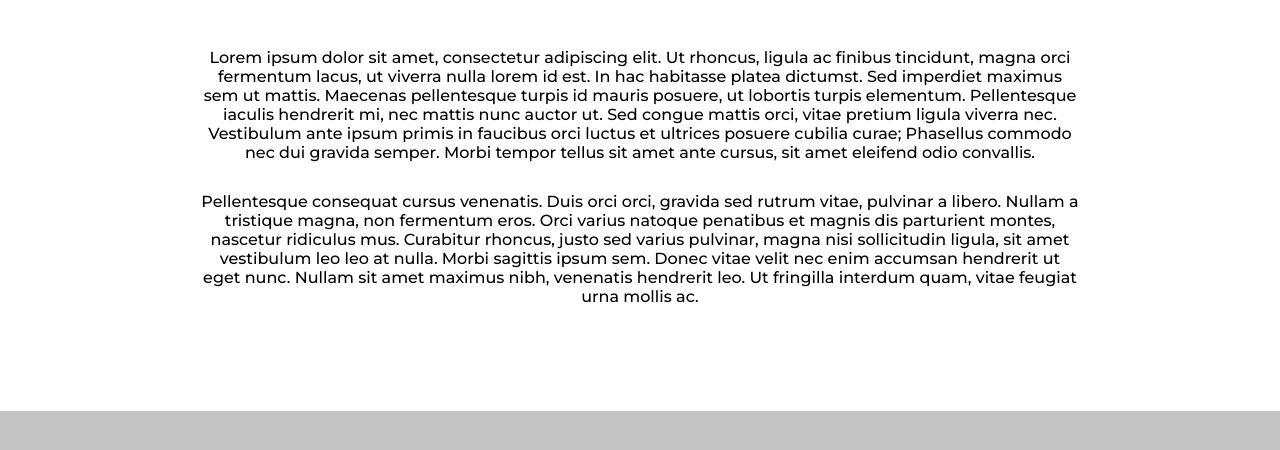
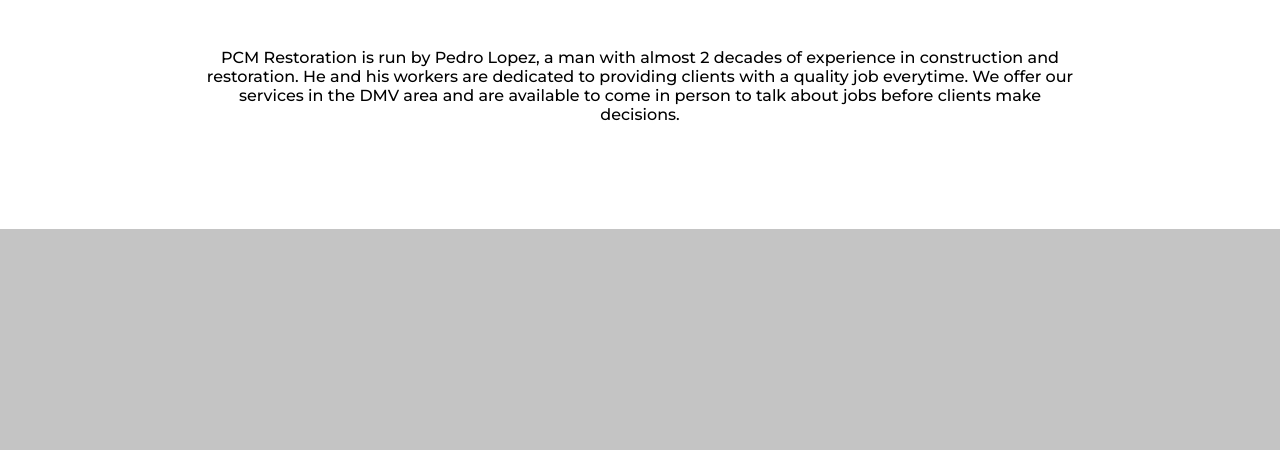
Before and after one commit to Carwinning/pcmr_web, a plain HTML site: page index.html in a window 1280 px wide. Shown: the part 618-1068 px from the top of the page. Drawn offline with Linux system fonts and the light colour scheme.

Commit message:
home page

```diff
--- a/index.html
+++ b/index.html
@@ -38,10 +38,7 @@
     <h1>PCM Restoration LLC</h1>
 
     <p>
-      Lorem ipsum dolor sit amet, consectetur adipiscing elit. Ut rhoncus, ligula ac finibus tincidunt, magna orci fermentum lacus, ut viverra nulla lorem id est. In hac habitasse platea dictumst. Sed imperdiet maximus sem ut mattis. Maecenas pellentesque turpis id mauris posuere, ut lobortis turpis elementum. Pellentesque iaculis hendrerit mi, nec mattis nunc auctor ut. Sed congue mattis orci, vitae pretium ligula viverra nec. Vestibulum ante ipsum primis in faucibus orci luctus et ultrices posuere cubilia curae; Phasellus commodo nec dui gravida semper. Morbi tempor tellus sit amet ante cursus, sit amet eleifend odio convallis.
-    </p>
-    <p>
-      Pellentesque consequat cursus venenatis. Duis orci orci, gravida sed rutrum vitae, pulvinar a libero. Nullam a tristique magna, non fermentum eros. Orci varius natoque penatibus et magnis dis parturient montes, nascetur ridiculus mus. Curabitur rhoncus, justo sed varius pulvinar, magna nisi sollicitudin ligula, sit amet vestibulum leo leo at nulla. Morbi sagittis ipsum sem. Donec vitae velit nec enim accumsan hendrerit ut eget nunc. Nullam sit amet maximus nibh, venenatis hendrerit leo. Ut fringilla interdum quam, vitae feugiat urna mollis ac.
+      PCM Restoration is run by Pedro Lopez, a man with almost 2 decades of experience in construction and restoration. He and his workers are dedicated to providing clients with a quality job everytime. We offer our services in the DMV area and are available to come in person to talk about jobs before clients make decisions.
     </p>
   </div>
 
```
